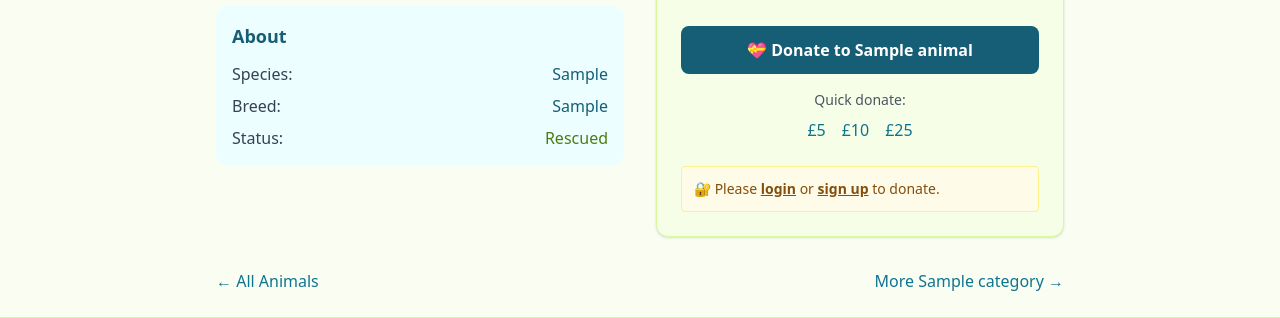
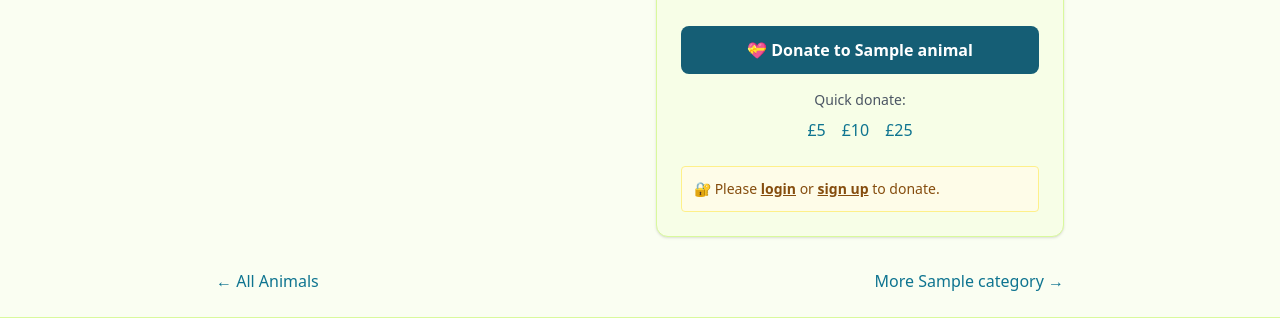
Before and after one commit to dagmara-szproch/animal-farm, a Django app: a page that uses animals/templates/animals/animal_detail.html in a window 1280 px wide. Shown: the part 710-1028 px from the top of the page. Run offline with Django 4.2, Linux system fonts and the light colour scheme; tables that the repository leaves empty hold one stand-in row (values such as "Sample post"); parts of the project's set-up code (start-up, migrations or seed data) failed here and were passed over; some libraries are stand-ins or nearby versions.

Commit message:
fix animal detail page

```diff
--- a/animals/templates/animals/animal_detail.html
+++ b/animals/templates/animals/animal_detail.html
@@ -3,6 +3,18 @@
 
 {% block content %}
 <div class="max-w-4xl mx-auto p-6">
+    <!-- Navigation -->
+    <div class="md:hidden mt-4 mb-8 flex justify-between">
+        <a href="{% url 'animals:list' %}" class="text-cyan-700 hover:text-cyan-800">
+            ← All Animals
+        </a>
+        {% if animal.category %}
+        <a href="{% url 'animals:by_category' animal.category.slug %}" class="text-cyan-700 hover:text-cyan-800">
+            More {{ animal.category.name }} →
+        </a>
+        {% endif %}
+    </div>
+
     <!-- Animal header -->
     <div class="mb-8">
         <h1 class="text-3xl font-bold text-cyan-800">{{ animal.name }}</h1>
@@ -23,26 +35,6 @@
                      class="w-full h-64 md:h-80 object-cover rounded-lg">
             </div>
 
-            <!-- Quick facts -->
-            <div class="mt-6 bg-cyan-50 p-4 rounded-xl">
-                <h3 class="text-lg font-bold text-cyan-800 mb-3">About</h3>
-                <div class="space-y-2">
-                    <div class="flex justify-between">
-                        <span class="text-gray-700">Species:</span>
-                        <span class="font-medium text-cyan-800">{{ animal.species }}</span>
-                    </div>
-                    {% if animal.breed %}
-                    <div class="flex justify-between">
-                        <span class="text-gray-700">Breed:</span>
-                        <span class="font-medium text-cyan-800">{{ animal.breed }}</span>
-                    </div>
-                    {% endif %}
-                    <div class="flex justify-between">
-                        <span class="text-gray-700">Status:</span>
-                        <span class="font-medium text-lime-700">Rescued</span>
-                    </div>
-                </div>
-            </div>
         </div>
 
         <!-- Right: Description & Donation -->
@@ -55,7 +47,7 @@
                 {% if animal.story %}
                 <div class="mt-6 pt-6 border-t border-lime-200">
                     <h3 class="text-lg font-bold text-cyan-800 mb-3">Their Story</h3>
-                    <p class="text-gray-600 italic">{{ animal.story }}</p>
+                    <p class="text-gray-600 italic">{{ animal.story|linebreaks }}</p>
                 </div>
                 {% endif %}
             </div>
```
